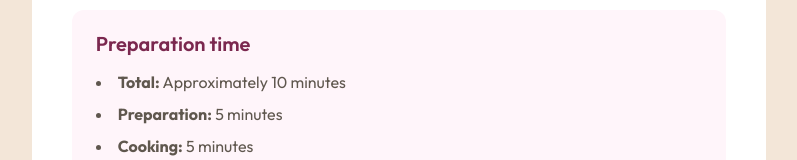
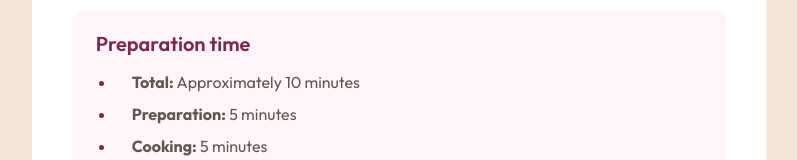
Before and after one commit to RobertVeit/frontend-mentor-recipe-page, a plain HTML site: page index.html in a window 1280 px wide. Shown: the part 640-800 px from the top of the page, without its empty margins (241-1038 px from the left). Drawn offline with Linux system fonts and the light colour scheme.

Commit message:
styled list markers

```diff
--- a/index.html
+++ b/index.html
@@ -15,7 +15,7 @@
       rel="stylesheet"
     />
     <title>Simple Omelette Recipe</title>
-    <link rel="stylesheet" crossorigin href="/assets/index-CKbki39j.css">
+    <link rel="stylesheet" crossorigin href="/assets/index-C8GnAbcq.css">
   </head>
   <body>
     <main>
```
Also changed, not shown: assets/index-C8GnAbcq.css (added, +1 -0 lines), assets/index-CKbki39j.css (deleted, +0 -1 lines).
